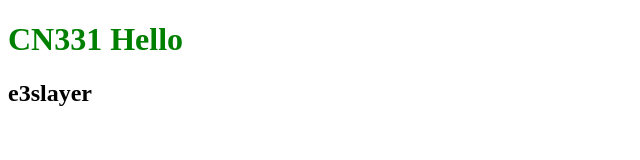
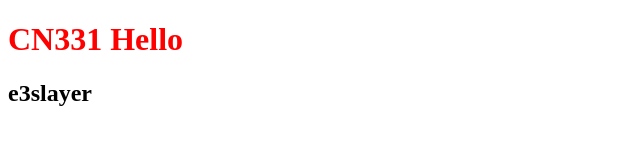
Before and after one commit to 6510615054/CN331-67-Demo, a plain HTML site: page index.html in a window 1280 px wide. Shown: the whole page, without its empty margins (0-640 px from the left). Drawn offline with Linux system fonts and the light colour scheme.

Commit message:
change to red

```diff
--- a/index.html
+++ b/index.html
@@ -6,7 +6,7 @@
     <title>CN331</title>
 </head>
 <body>
-    <h1 style="color: green;">CN331 Hello</h1>
+    <h1 style="color: red;">CN331 Hello</h1>
     <h2>e3slayer</h2>
 </body>
 </html>
```
